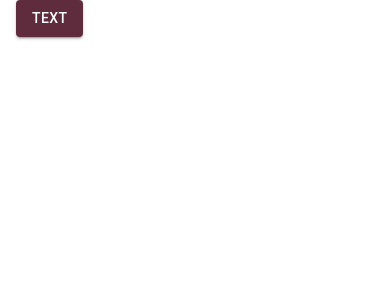
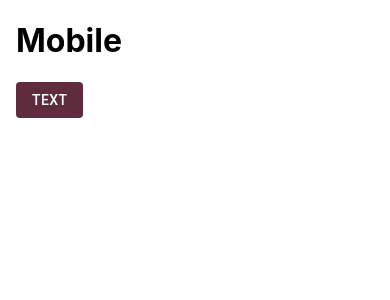
Before and after one commit to Ehsan-Rabobi/Ecommerce-frontend, a React (Create React App) app: page / in a window 390 px wide. Shown: the top 300 px of the page. Built offline with nearby package versions, Linux system fonts and the light colour scheme.

Commit message:
Create a responsive component

```diff
--- a/src/App.js
+++ b/src/App.js
@@ -1,6 +1,7 @@
 import { Button, Container, ThemeProvider } from "@mui/material";
 import { useEffect } from "react";
 import theme from "./styles/theme";
+import Appbar from "./components/appbar";
 
 function App() {
   useEffect(() => {
@@ -15,6 +16,7 @@
             background: "#fff",
           }}
         >
+          <Appbar/>
           <Button variant="contained">text</Button>
         </Container>
       </ThemeProvider>
--- /dev/null
+++ b/src/components/appbar/index.js
@@ -0,0 +1,15 @@
+import { useMediaQuery } from "@mui/material";
+import { useTheme } from "@mui/material/styles";
+
+export default function Appbar(){
+    const theme = useTheme()
+    const matches = useMediaQuery(theme.breakpoints.down('md'))
+
+    return(
+        <>
+            {matches ? <h1>Mobile</h1> : <h1>Desktop</h1>}
+        </>
+    )
+
+
+}
--- a/src/styles/theme/index.js
+++ b/src/styles/theme/index.js
@@ -33,6 +33,14 @@
         secondary:{
             main:Colors.secondary
         }
+    },
+    components:{
+        MuiButton:{
+            defaultProps:{
+                disableRipple:true,
+                disableElevation:true
+            }
+        }
     }
 })
 
```
Also changed, not shown: src/components/appbar/appbarDesktop.js (added, +9 -0 lines), src/components/appbar/appbarMobile.js (added, +11 -0 lines).
